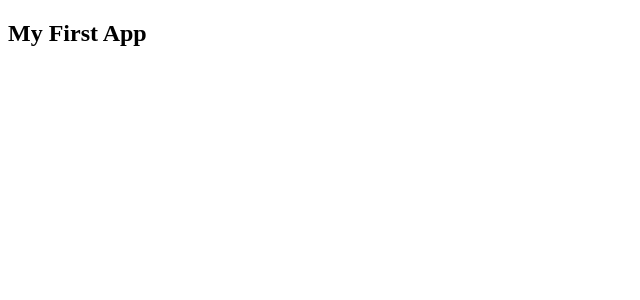
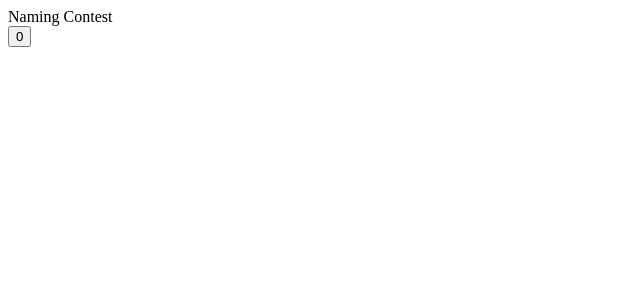
Before and after one commit to Ap1297/React-Node-Application, a React app: page / in a window 1280 px wide. Shown: the top 300 px of the page, without its empty margins (0-640 px from the left). Built offline with nearby package versions, Linux system fonts and the light colour scheme; the HTML template or start-up script is replaced by a standard one.

Commit message:
Example of state and event handlers
Signed-off-by: Ankit <40174133+Ap1297@users.noreply.github.com>

```diff
--- /dev/null
+++ b/src/components/app.tsx
@@ -0,0 +1,18 @@
+import Header from "./header";
+import {useState} from "react";
+const App = () => {
+
+    //Example of state and event handler
+    const [counter,setCounter] = useState(0);
+
+    return(
+    <div className="container" >
+        <Header message = "Naming Contest"/>
+        <button onClick={() => {
+            setCounter(counter + 1);
+        }}>{counter}</button>
+    </div>
+    );
+};
+
+export default App;
--- /dev/null
+++ b/src/components/header.tsx
@@ -0,0 +1,6 @@
+//Example of properties
+const Header = ({message}) => {
+    return <div className="header">{message}</div>
+}
+
+export default Header;
--- a/src/index.tsx
+++ b/src/index.tsx
@@ -1,15 +1,6 @@
 import {createRoot} from "react-dom/client";
 
-
-
-const App = () => {
-    return(
-    <div className="container" title="Hello React">
-        <h2>My First App</h2>
-    </div>
-    );
-};
-
+import App from "./components/app";
 const container = document.getElementById("app")
 const root = createRoot(container);
 
```
